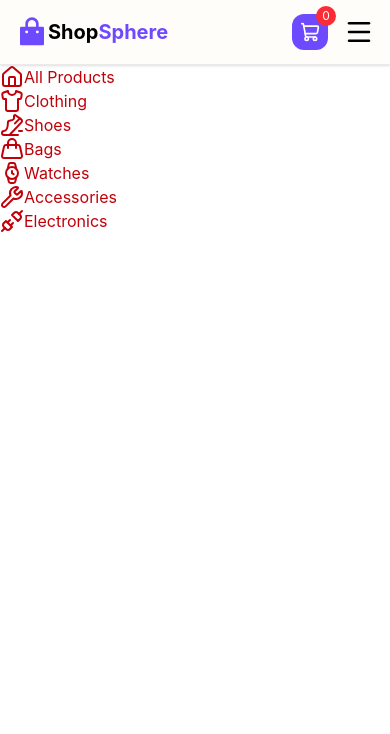
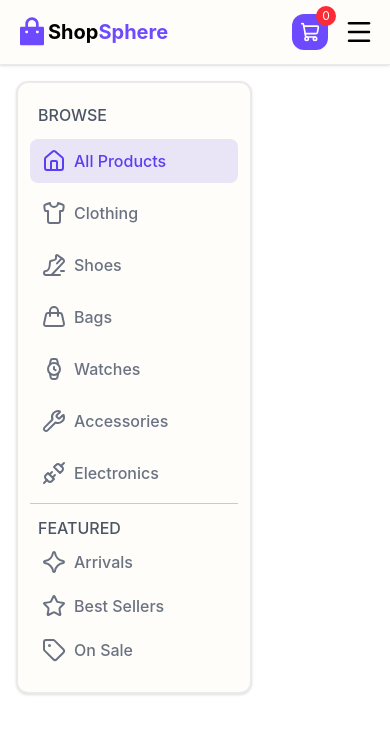
Before and after one commit to fiza-fehmi/Ecommerce-Store, a React (Vite) app: page / in a window 390 px wide. Shown: the top 734 px of the page. Built offline with nearby package versions, Linux system fonts and the light colour scheme.

Commit message:
Added responsive sidebar with category navigation

```diff
--- /dev/null
+++ b/src/components/CardBar.jsx
@@ -0,0 +1,8 @@
+
+const CardBar = () => {
+  return (
+    <div></div>
+  )
+}
+
+export default CardBar
--- /dev/null
+++ b/src/components/CartBar.jsx
@@ -0,0 +1,8 @@
+
+const CartBar = () => {
+  return (
+    <div></div>
+  )
+}
+
+export default CartBar
--- a/src/components/HomePage.jsx
+++ b/src/components/HomePage.jsx
@@ -1,9 +1,20 @@
+import CardBar from "./CardBar"
+import CartBar from "./CartBar"
 import Leftbar from "./Leftbar"
 
 const HomePage = () => {
   return (
-    <div>
-       <Leftbar />
+    <div className="flex m-4 ">
+      <div className="flex-2">
+ <Leftbar />
+      </div>
+      <div className="flex-7">
+        <CardBar />
+      </div>
+      <div className="flex-3">
+        <CartBar />
+      </div>
+
     </div>
   )
 }
--- a/src/components/Leftbar.jsx
+++ b/src/components/Leftbar.jsx
@@ -7,7 +7,11 @@ import {
   Watch,
   Wrench,
   Unplug,
+  Astroid,
+  Star,
+  Tag
 } from "lucide-react";
+import { useState } from "react";
 
 const Leftbar = () => {
   const Links = [
@@ -47,16 +51,61 @@ const Leftbar = () => {
       id: "electric",
     },
   ];
+  const featureLink =[
+    {
+       icon: <Astroid />,
+      btnName: "Arrivals",
+      id: "arrival",
+
+    },
+    {
+      icon:<Star />,
+      btnName:"Best Sellers",
+      id:"sell"
+
+    },
+    {
+      icon:<Tag />,
+      btnName:"On Sale",
+      id:"sale"
+    }
+  ]
+  const [active, setActive] = useState("home")
   return (
-    <div>
+
+    <div className="bg-[#FFFDF9] border-2 border-[#EAEAEA] shadow-sm px-3 rounded-xl py-5">
+      <div>
+      <h1 className="ml-2 text-base font-medium text-gray-600">BROWSE</h1>
+      </div>
+      <div className="flex-col items-center flex gap-2 mt-1 py-2 border-b border-gray-600/30">
         {Links.map((link)=>(
       <LeftbarBtn
       icon={link.icon}
       key={link.id}
       btnName={link.btnName}
+      active={active===link.id}
+      onClick={()=>setActive(link.id)}
        />
         ))}
+        </div>
+        <div className="mt-3">
+      <h1 className="ml-2 text-base font-medium text-gray-600">FEATURED</h1>
+      <div >
+         {featureLink.map((link)=>(
+      <LeftbarBtn
+      icon={link.icon}
+      key={link.id}
+      btnName={link.btnName}
+      active={active===link.id}
+      onClick={()=>setActive(link.id)}
+       />
+        ))}
+      </div>
+
+
+        </div>
     </div>
+
   );
 };
 
--- a/src/components/LeftbarBtn.jsx
+++ b/src/components/LeftbarBtn.jsx
@@ -1,8 +1,10 @@
-const LeftbarBtn = ({btnName,icon}) => {
+const LeftbarBtn = ({btnName,icon,active ,onClick}) => {
   return (
-    <div className="text-red-700 flex">
+    <div className="font-medium flex">
+        <button onClick={onClick} className={`flex h-11 w-52 cursor-pointer items-center rounded-lg pl-3 gap-2
+          ${active ? "bg-[#EAE4F7] text-[#5A3FF2]" : "bg-transparent text-gray-500" }`}>
         {icon}
-        <button>{btnName}</button>
+          {btnName}</button>
     </div>
   )
 }
```
